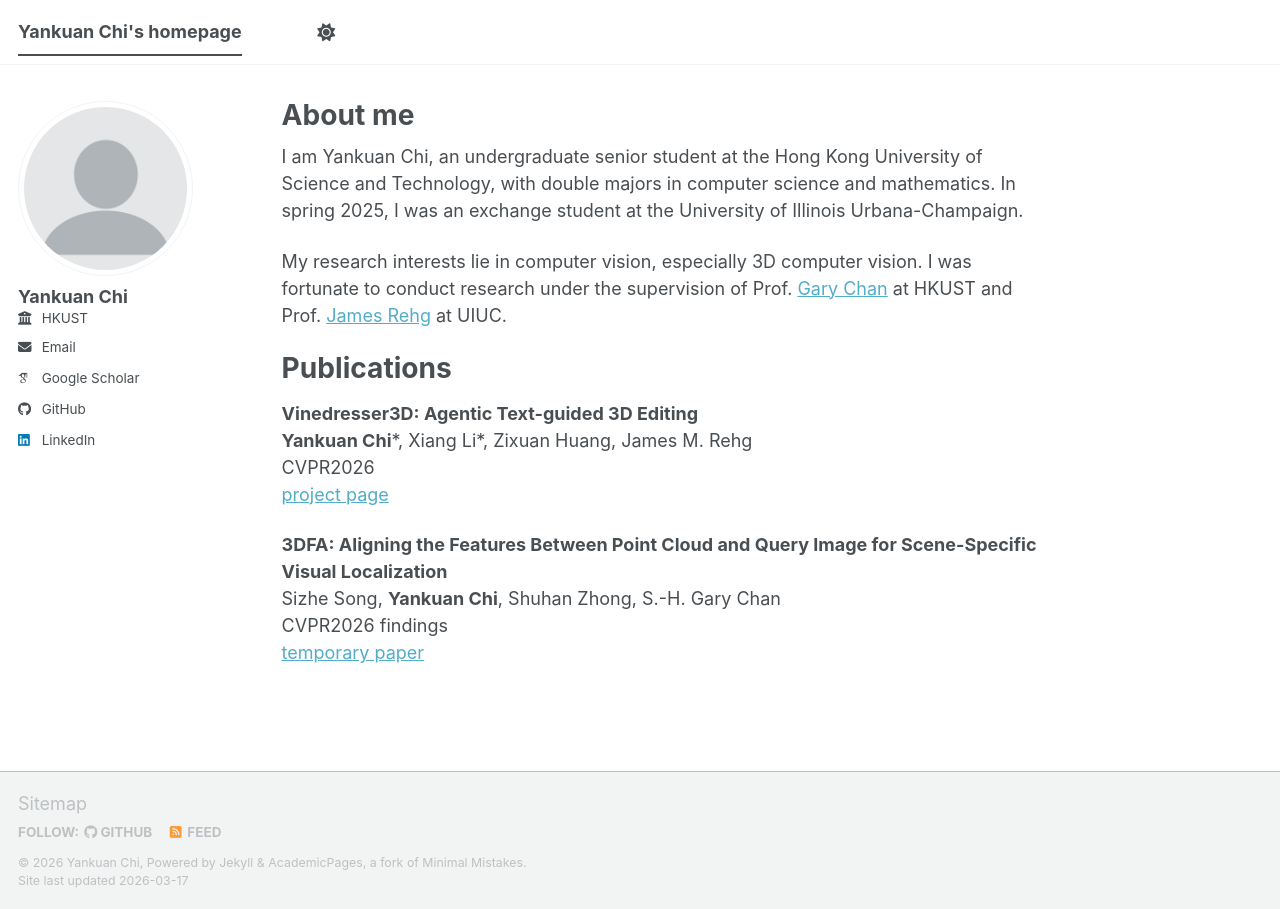
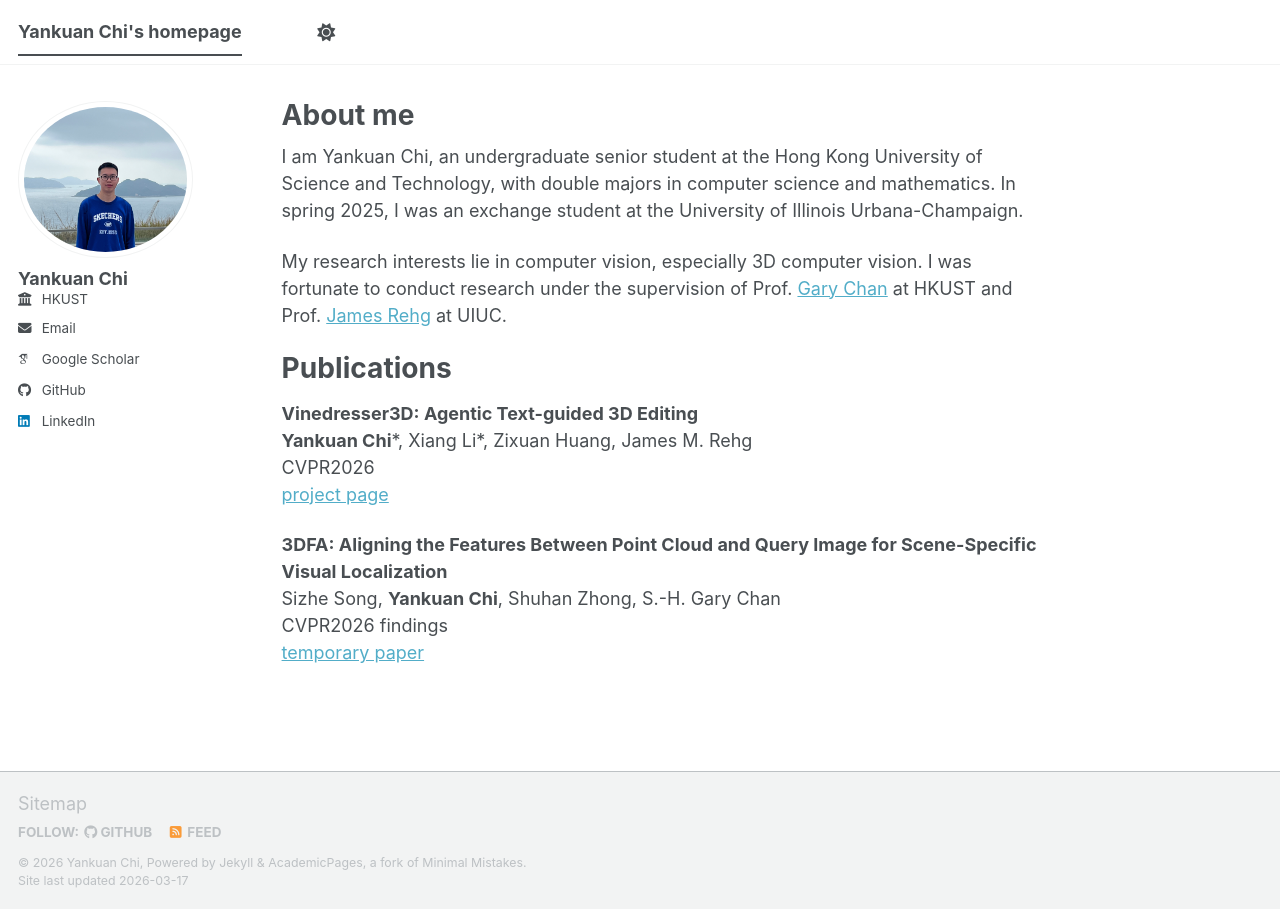
Before and after one commit to ykchizs/ykchizs.github.io, a Jekyll site: the page built from _pages/about.md, in a window 1280 px wide. Built offline with Jekyll 4.4.1, drawn with Linux system fonts in a browser that asks for light colours; some web fonts are replaced; a script bundle is joined from its source files by our own code; library files that are not in the unit come from our copies.

Commit message:
Update photo

```diff
--- a/_config.yml
+++ b/_config.yml
@@ -23,7 +23,7 @@ repository               : "https://ykchizs.github.io/"
 #               Additional customization can be done by editing /_includes/author-profile.html
 author:
   # Biographic information
-  avatar           : "profile.png"
+  avatar           : "photo.JPG"
   name             : "Yankuan Chi"
   pronouns         : # example: "she/her"
   bio              : # "Short biography for the left-hand sidebar"
```
